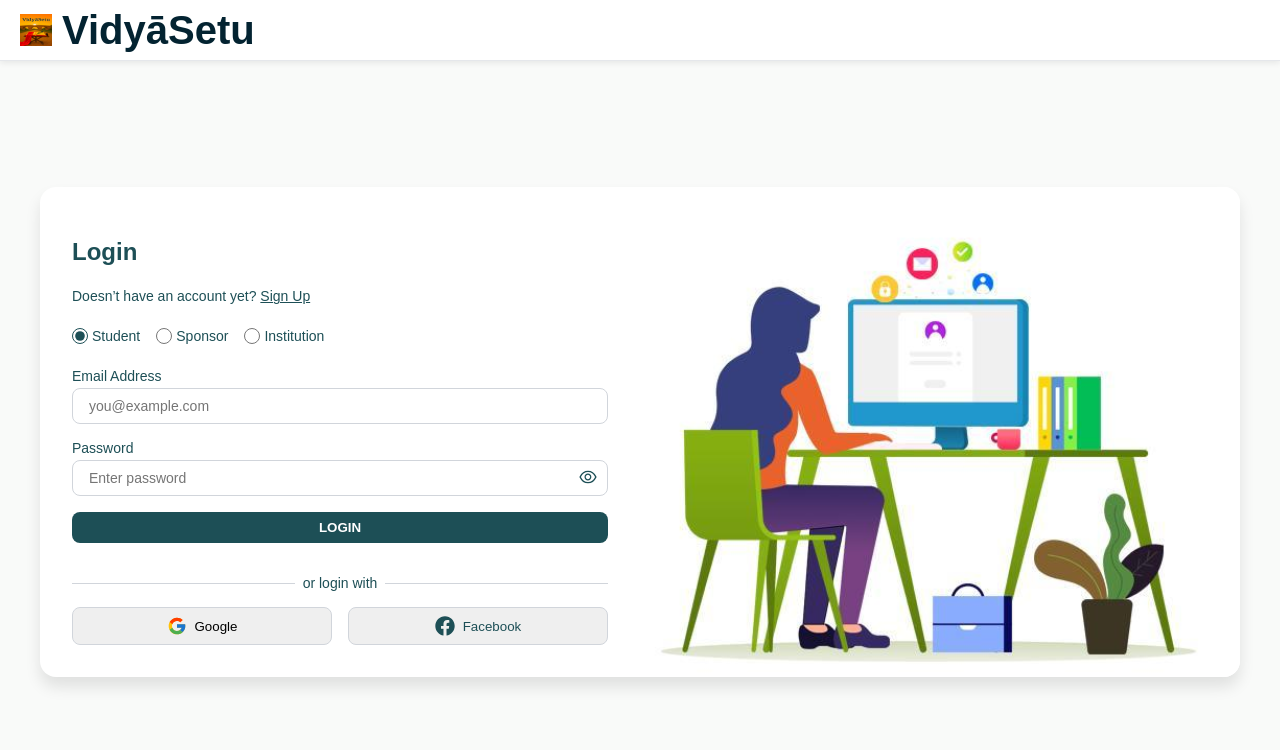
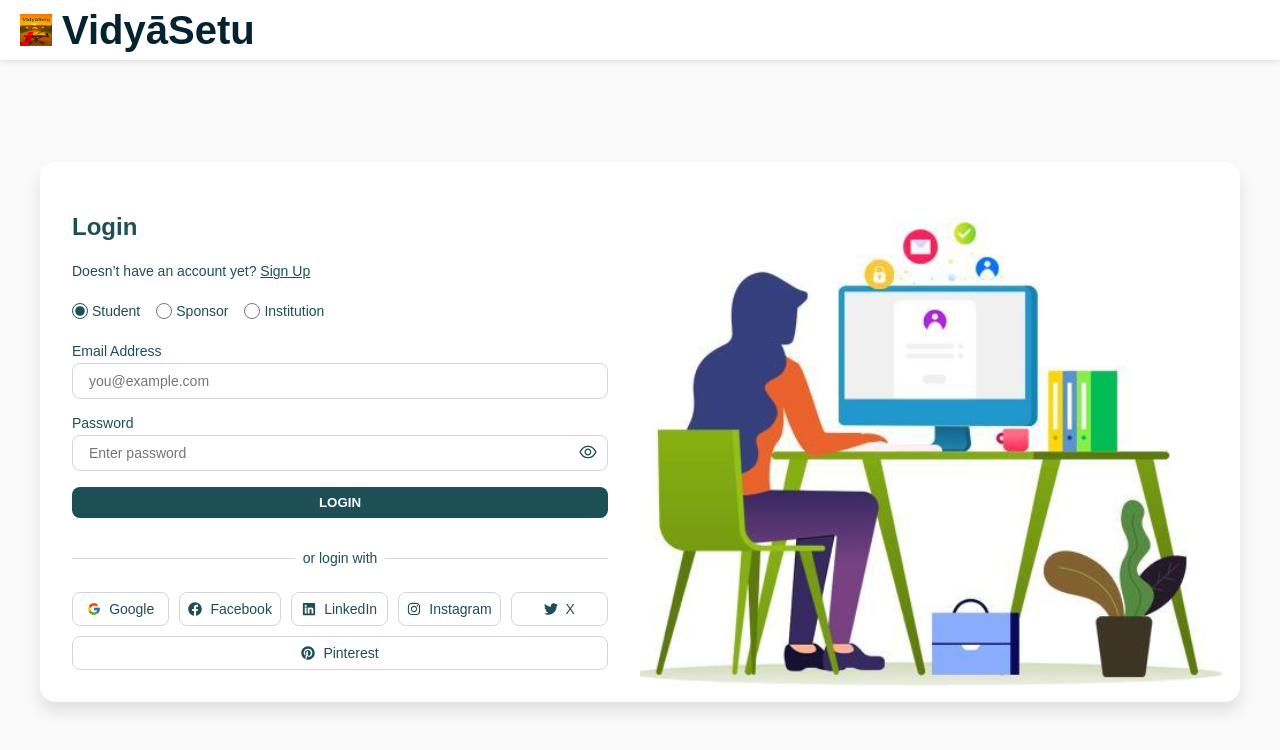
Before and after one commit to Kamali0401/funds4education, a React (Create React App) app: page / in a window 1280 px wide. Both pictures are taken after a click on the element 266 px from the left and 661 px from the top of the page. Shown: the top 750 px of the page. Built offline with nearby package versions, Linux system fonts and the light colour scheme.

Commit message:
social-button

```diff
--- a/src/pages/login/login.jsx
+++ b/src/pages/login/login.jsx
@@ -2,7 +2,7 @@
 import { FcGoogle } from "react-icons/fc";
 import login from "../../app/assests/login.jpg";
 import "../../pages/styles.css";
-import { FaFacebook } from "react-icons/fa";
+import { FaLinkedin, FaInstagram, FaTwitter, FaPinterest, FaFacebook } from "react-icons/fa";
 import { Link } from "react-router-dom";
 import { routePath as RP } from "../../app/components/router/routepath";
 import { AiOutlineEye, AiOutlineEyeInvisible } from "react-icons/ai";
@@ -269,41 +269,16 @@
             </span>
             <div style={{ flexGrow: 1, height: "1px", backgroundColor: "#d1d5db" }}></div>
           </div>
+         <div className="social-buttons">
+  <button className="social-btn"><FcGoogle /> Google</button>
+  <button className="social-btn"><FaFacebook /> Facebook</button>
+  <button className="social-btn"><FaLinkedin /> LinkedIn</button>
+  <button className="social-btn"><FaInstagram /> Instagram</button>
+  <button className="social-btn"><FaTwitter /> X</button>
+  <button className="social-btn"><FaPinterest /> Pinterest</button>
+</div>
 
-          {/* Social Buttons */}
-          <div style={{ display: "flex", gap: "1rem" }}>
-            <button
-              type="button"
-              style={{
-                flex: 1,
-                display: "flex",
-                alignItems: "center",
-                justifyContent: "center",
-                border: "1px solid #d1d5db",
-                borderRadius: "0.5rem",
-                padding: "0.5rem",
-                cursor: "pointer",
-              }}
-            >
-              <FcGoogle style={{ marginRight: "0.5rem", fontSize: "1.25rem" }} /> Google
-            </button>
-            <button
-              type="button"
-              style={{
-                flex: 1,
-                display: "flex",
-                alignItems: "center",
-                justifyContent: "center",
-                border: "1px solid #d1d5db",
-                borderRadius: "0.5rem",
-                padding: "0.5rem",
-                cursor: "pointer",
-                color: "#1D4F56",
-              }}
-            >
-              <FaFacebook style={{ marginRight: "0.5rem", fontSize: "1.25rem" }} /> Facebook
-            </button>
-          </div>
+
         </form>
 
         {/* Right: Optional image or illustration */}
@@ -314,6 +289,7 @@
             backgroundPosition: "center",
           }}
         ></div>
+
       </div>
     </div>
   );
--- a/src/pages/styles.css
+++ b/src/pages/styles.css
@@ -2065,25 +2065,36 @@
   font-size: 0.875rem;
   color: #1D4F56;
 }
-
 .social-buttons {
   display: flex;
-  gap: 0.5rem;
-}
-
-.social-buttons button {
-  flex: 1;
-  display: flex;
-  align-items: center;
-  justify-content: center;
+  flex-wrap: wrap;         /* allow multiple rows if screen small */
+  gap: 10px;               /* spacing between buttons */
+  justify-content: center; /* center align */
+  margin-top: 10px;
+}
+
+.social-btn {
+  display: flex;
+  align-items: center;
+  gap: 6px;                 /* space between icon and text */
+  padding: 8px 14px;
   border: 1px solid #d1d5db;
-  border-radius: 0.5rem;
-  padding: 0.5rem;
-  cursor: pointer;
-  font-size: 0.875rem;
-  gap: 0.5rem;
+  border-radius: 8px;
+  background-color: #fff;
   color: #1D4F56;
-}
+  font-size: 14px;
+  font-weight: 500;
+  cursor: pointer;
+  transition: all 0.2s ease;
+}
+
+.social-btn:hover {
+  background-color: #f3f4f6;
+  transform: translateY(-2px); /* small hover lift */
+}
+
+
+
 
 .login-illustration {
   display: flex;
```
Lines whose indentation alone changed are shown as unchanged.
